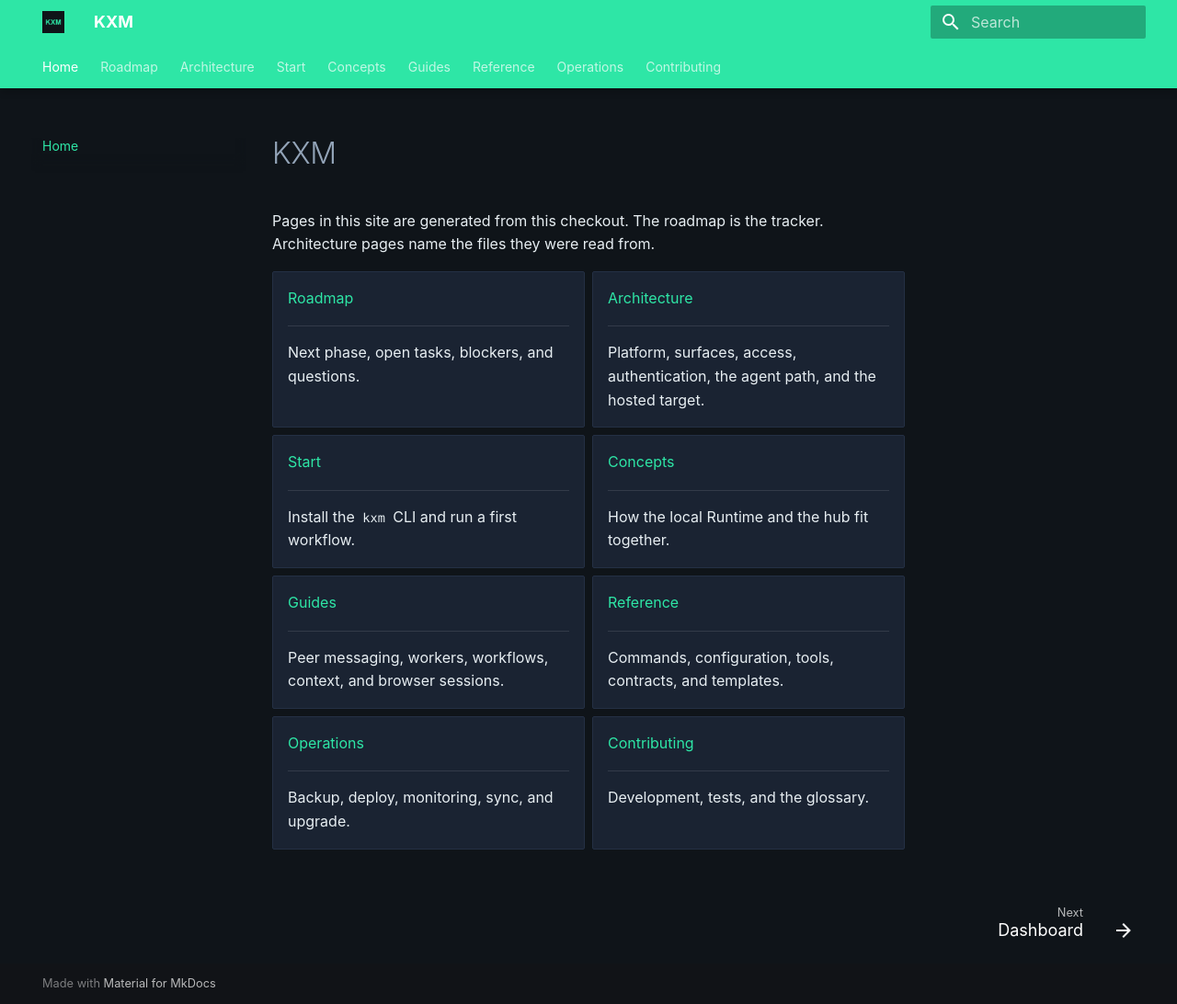
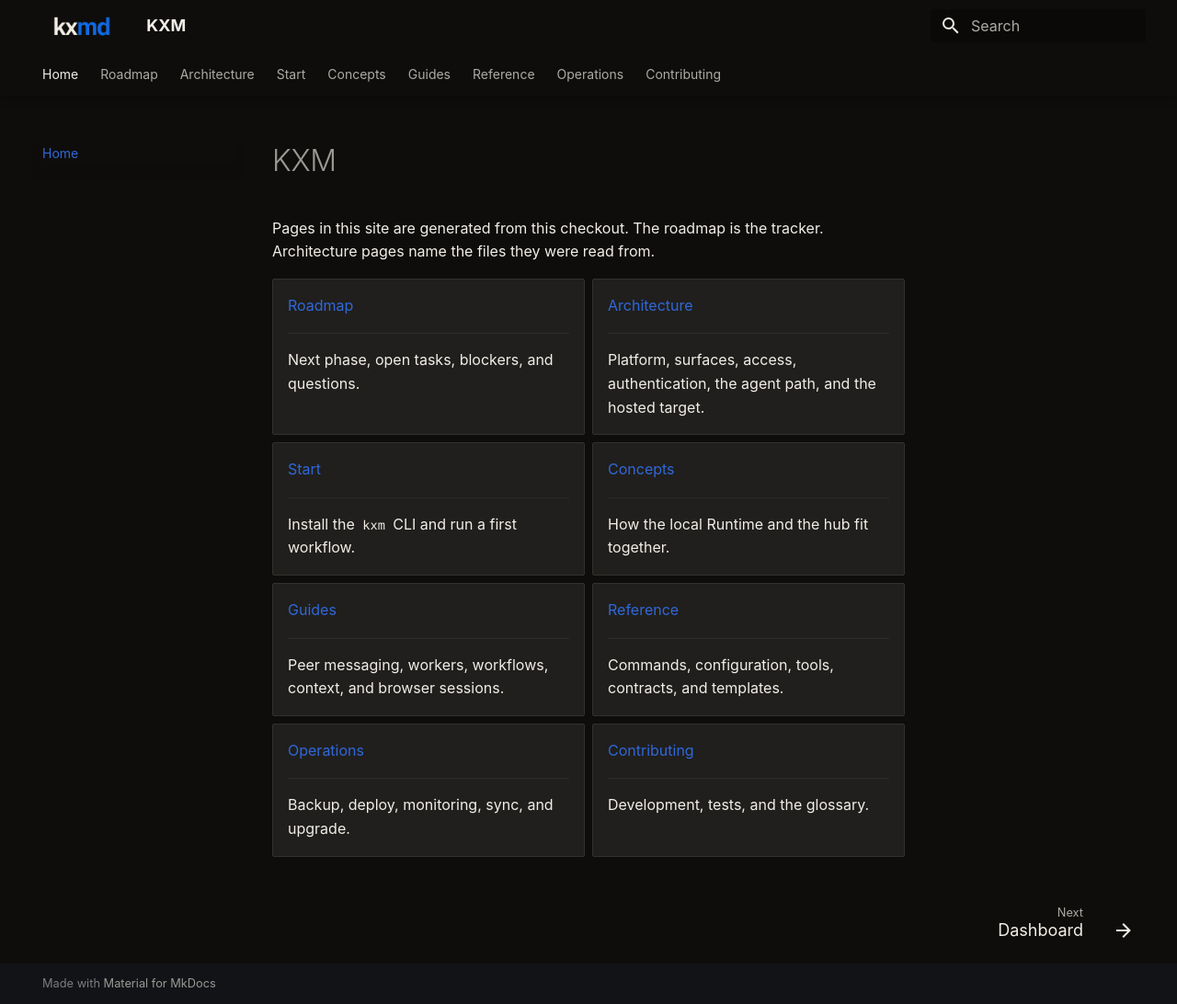
Before and after one commit to kontextmind/kxm, an MkDocs documentation site: the page built from docs/index.md, in a window 1280 px wide and 1092 px high. Shown: the whole window at 92% size. Built offline with MkDocs 1.6.1 and Material for MkDocs 9.7.7, drawn with Linux system fonts in a browser that asks for light colours; a script that is not in the unit is left out.

Commit message:
docs: use the portal wordmark and its palette
The header logo is the portal PNG. The slate palette, full-screen control, and mermaid theme use the wordmark's three colors.

```diff
--- a/docs/javascripts/mermaid-init.js
+++ b/docs/javascripts/mermaid-init.js
@@ -35,7 +35,35 @@
       window.mermaid.initialize({
         startOnLoad: false,
         securityLevel: "strict",
-        theme: "dark",
+        theme: "base",
+        themeVariables: {
+          darkMode: true,
+          background: "#0e0d0b",
+          primaryColor: "#3068da",
+          primaryTextColor: "#f2eee7",
+          primaryBorderColor: "#3068da",
+          secondaryColor: "#0e0d0b",
+          secondaryTextColor: "#f2eee7",
+          secondaryBorderColor: "#3068da",
+          tertiaryColor: "#0e0d0b",
+          tertiaryTextColor: "#f2eee7",
+          tertiaryBorderColor: "#3068da",
+          lineColor: "#3068da",
+          textColor: "#f2eee7",
+          mainBkg: "#0e0d0b",
+          nodeBorder: "#3068da",
+          clusterBkg: "#0e0d0b",
+          titleColor: "#f2eee7",
+          edgeLabelBackground: "#0e0d0b",
+          actorBorder: "#3068da",
+          actorBkg: "#0e0d0b",
+          actorTextColor: "#f2eee7",
+          signalColor: "#3068da",
+          signalTextColor: "#f2eee7",
+          noteBkgColor: "#0e0d0b",
+          noteTextColor: "#f2eee7",
+          noteBorderColor: "#3068da",
+        },
       });
       window.__kxmMermaidReady = true;
     }
--- a/docs/stylesheets/extra.css
+++ b/docs/stylesheets/extra.css
@@ -1,29 +1,60 @@
 [data-md-color-scheme="slate"] {
-  --md-primary-fg-color: #2ee6a6;
-  --md-primary-fg-color--light: #7af0c8;
-  --md-primary-fg-color--dark: #14a37a;
-  --md-accent-fg-color: #2ee6a6;
-  --md-default-bg-color: #0f1419;
-  --md-default-fg-color: #e7eef2;
-  --md-default-fg-color--light: #93a4b8;
-  --md-default-fg-color--lighter: #6d7f90;
-  --md-code-bg-color: #1a2332;
-  --md-code-fg-color: #e7eef2;
-  --md-footer-bg-color: #0f1419;
-  --md-typeset-a-color: #2ee6a6;
+  --md-primary-fg-color: #3068da;
+  --md-primary-fg-color--light: color-mix(in srgb, #3068da 65%, #f2eee7);
+  --md-primary-fg-color--dark: color-mix(in srgb, #3068da 70%, #0e0d0b);
+  --md-primary-bg-color: #f2eee7;
+  --md-primary-bg-color--light: color-mix(in srgb, #f2eee7 70%, transparent);
+  --md-accent-fg-color: #3068da;
+  --md-accent-fg-color--transparent: color-mix(in srgb, #3068da 12%, transparent);
+  --md-accent-bg-color: #0e0d0b;
+  --md-accent-bg-color--light: color-mix(in srgb, #0e0d0b 70%, transparent);
+  --md-default-bg-color: #0e0d0b;
+  --md-default-fg-color: #f2eee7;
+  --md-default-fg-color--light: color-mix(in srgb, #f2eee7 62%, #0e0d0b);
+  --md-default-fg-color--lighter: color-mix(in srgb, #f2eee7 40%, #0e0d0b);
+  --md-default-fg-color--lightest: color-mix(in srgb, #f2eee7 14%, #0e0d0b);
+  --md-code-bg-color: color-mix(in srgb, #f2eee7 8%, #0e0d0b);
+  --md-code-fg-color: #f2eee7;
+  --md-footer-bg-color: #0e0d0b;
+  --md-footer-fg-color: #f2eee7;
+  --md-footer-fg-color--light: color-mix(in srgb, #f2eee7 62%, #0e0d0b);
+  --md-typeset-a-color: #3068da;
+  --md-mermaid-edge-color: #3068da;
+  --md-mermaid-node-bg-color: color-mix(in srgb, #3068da 12%, #0e0d0b);
+  --md-mermaid-node-fg-color: #3068da;
+  --md-mermaid-label-bg-color: #0e0d0b;
+  --md-mermaid-label-fg-color: #f2eee7;
+  --md-mermaid-sequence-actor-border-color: #3068da;
+  --md-mermaid-sequence-message-line-color: #3068da;
+  --md-mermaid-sequence-number-bg-color: #3068da;
+}
+
+.md-header,
+.md-tabs {
+  background-color: #0e0d0b;
+  color: #f2eee7;
+}
+
+.md-header__button.md-logo {
+  display: inline-block;
+}
+
+.md-header__button.md-logo img {
+  height: 1.6rem;
+  width: auto;
 }
 
 .md-typeset .grid.cards > ul > li,
 .md-typeset .admonition,
 .md-typeset details {
-  background-color: #1a2332;
-  border-color: #243044;
+  background-color: color-mix(in srgb, #f2eee7 8%, #0e0d0b);
+  border-color: color-mix(in srgb, #f2eee7 16%, #0e0d0b);
 }
 
 .md-typeset .kxm-diagram {
   position: relative;
-  background: #1a2332;
-  border: 1px solid #243044;
+  background: color-mix(in srgb, #f2eee7 8%, #0e0d0b);
+  border: 1px solid color-mix(in srgb, #f2eee7 16%, #0e0d0b);
   border-radius: 8px;
   padding: 1rem;
 }
@@ -38,9 +69,9 @@
   top: 0.5rem;
   right: 0.5rem;
   z-index: 2;
-  background: #0f1419;
-  color: #2ee6a6;
-  border: 1px solid #2ee6a6;
+  background: #0e0d0b;
+  color: #3068da;
+  border: 1px solid #3068da;
   border-radius: 4px;
   padding: 0.25rem 0.6rem;
   cursor: pointer;
@@ -50,7 +81,7 @@
 .md-typeset .kxm-diagram.kxm-fs-open,
 .md-typeset .mermaid:fullscreen,
 .md-typeset .mermaid.kxm-fs-open {
-  background: #0f1419;
+  background: #0e0d0b;
   width: 100vw;
   height: 100vh;
   margin: 0;
```
Also changed, not shown: docs/assets/logo.png.
